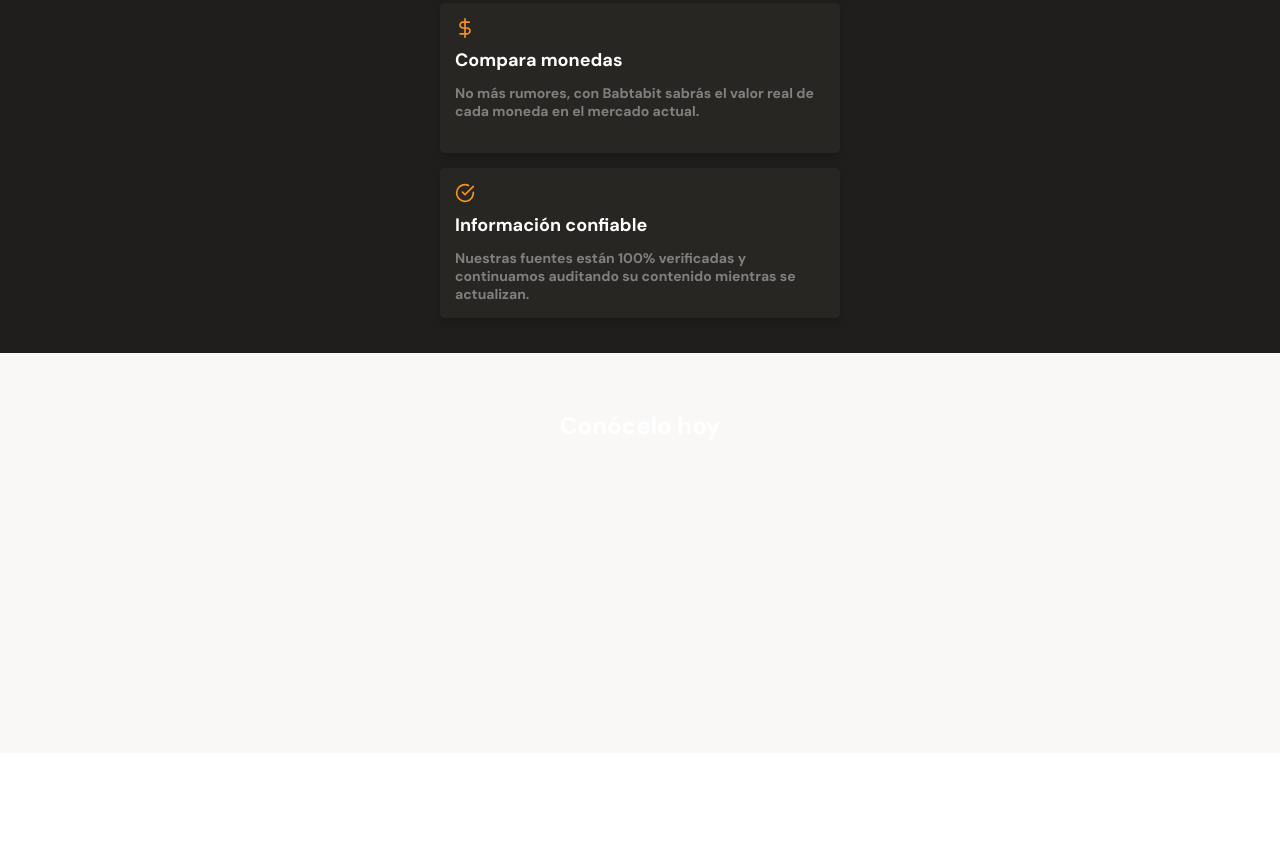
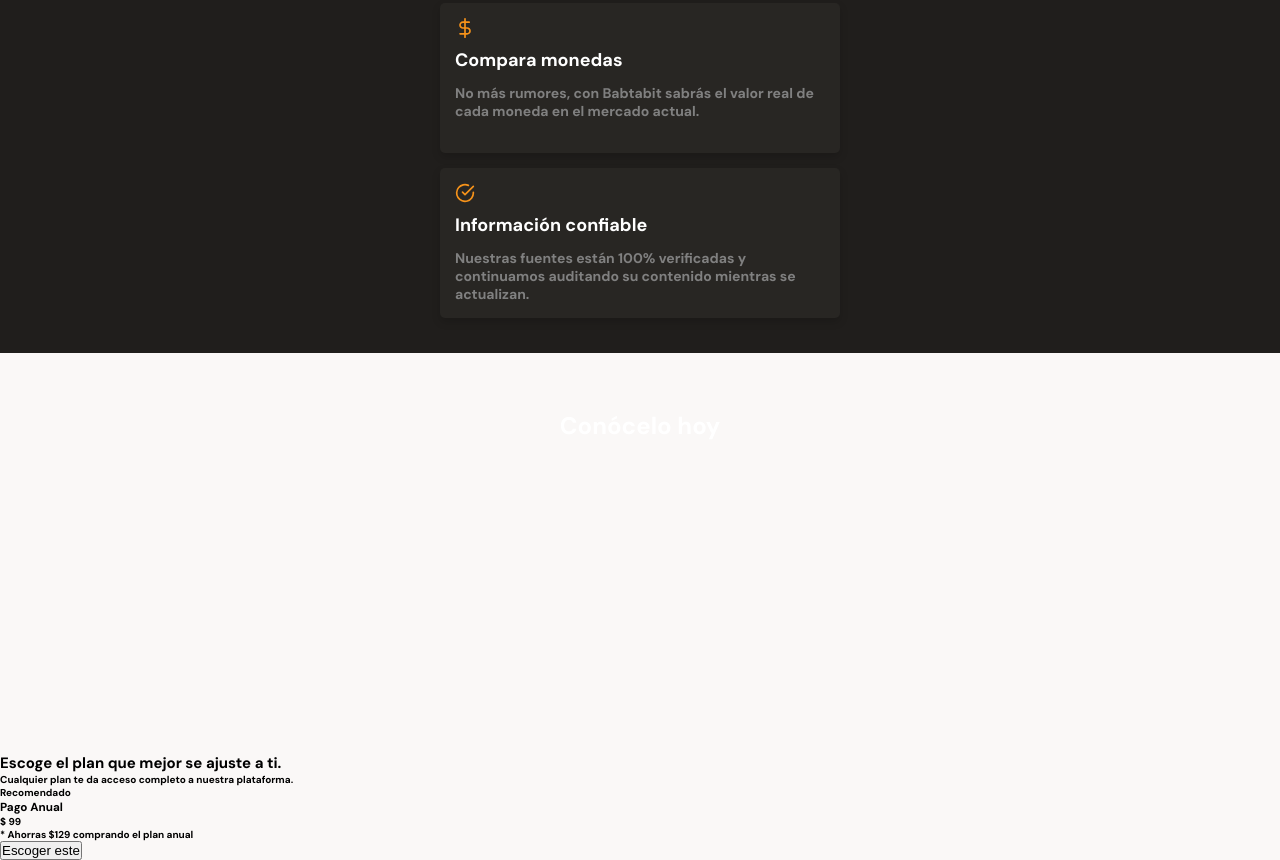
Before and after one commit to Werewolf1200/Maquetacion-Mobile-First-Platzi, a plain HTML site: page index.html in a window 1280 px wide. Shown: the part 1637-2497 px from the top of the page. Before the commit the page ends 2390 px from the top, so only its background shows below. Drawn offline with Linux system fonts and the light colour scheme.

Commit message:
Plans Section
- Basic HTML Structure of te Plans Sections

```diff
--- a/index.html
+++ b/index.html
@@ -14,7 +14,7 @@
         <div class="header-title-container">
             <h1>La próxima revolución en el intercambio de criptomonedas</h1>
             <p>Batatabit te ayuda a naver entre los diferentes precios y tendencias</p>
-            <a href="" class="header-button">Conoce nuestros planes <span></span></a>
+            <a href="#plans" class="header-button">Conoce nuestros planes <span></span></a>
         </div>
     </header>
 
@@ -95,7 +95,26 @@
         <section class="bitcoin-img-container">
             <h2>Conócelo hoy</h2>
         </section>
-        <section></section>
+
+        <section id="plans">
+            <div class="plans-title">
+                <h2>Escoge el plan que mejor se ajuste a ti.
+                </h2>
+                <p>Cualquier plan te da acceso completo a nuestra plataforma.
+                </p>
+            </div>
+            <section class="plans-container--slider">
+                <article class="plans-container--card">
+                    <p>Recomendado</p>
+                    <div>
+                        <h3>Pago Anual</h3>
+                        <p><span>$</span> 99</p>
+                        <p>* Ahorras $129 comprando el plan anual</p>
+                        <button>Escoger este <span></span></button>
+                    </div>
+                </article>
+            </section>
+        </section>
     </main>
     <footer></footer>
 </body>
```
